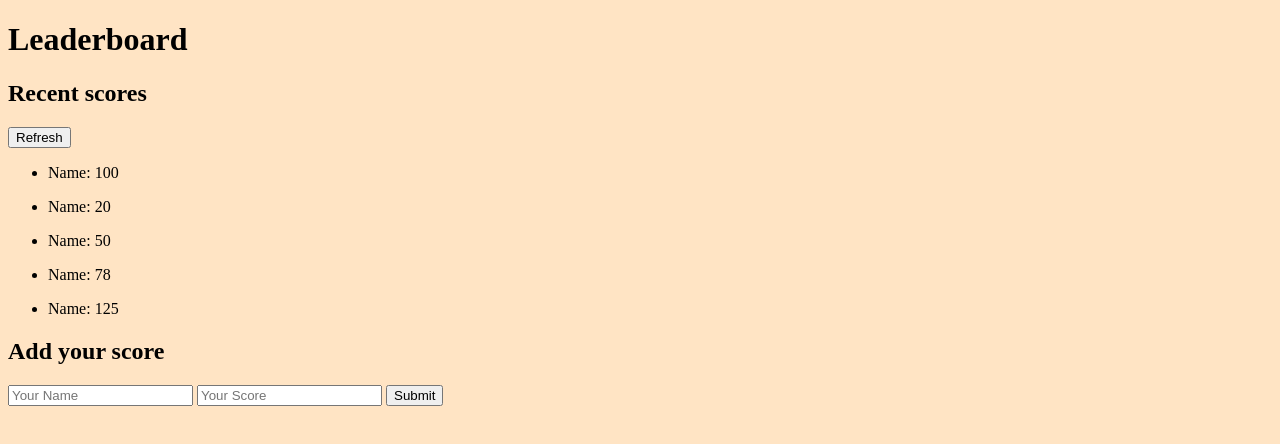
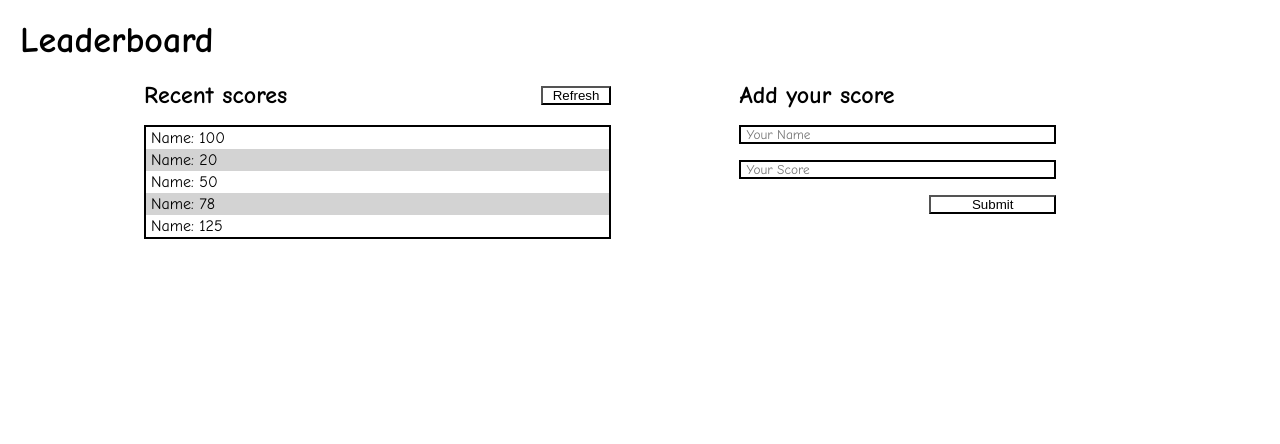
Before and after one commit to dqarias/Leaderboard, a website built with webpack: page src/index.html in a window 1280 px wide. Built offline with nearby package versions, Linux system fonts and the light colour scheme.

Commit message:
Add minimalist styling

```diff
--- a/src/style.css
+++ b/src/style.css
@@ -1,3 +1,93 @@
+@import url("https://fonts.googleapis.com/css2?family=Comic+Neue:wght@300;400;700&display=swap");
+
+*,
+*::after,
+*::before {
+  box-sizing: border-box;
+  margin: 0;
+  padding: 0;
+}
+
+:root {
+  font-size: 62.5%;
+}
+
 body {
-  background-color: bisque;
+  font-size: 1.6rem;
+  font-family: "Comic Neue", sans-serif;
+  font-style: normal;
+  padding: 2rem;
 }
+
+h1 {
+  font-weight: 700;
+  font-size: 3.6rem;
+}
+
+a {
+  text-decoration: none;
+}
+
+ul {
+  list-style: none;
+}
+
+.container {
+  display: flex;
+  gap: 4.8rem;
+  width: 100%;
+  padding: 2rem 10%;
+}
+
+.scores {
+  width: 50%;
+}
+
+.scores__header {
+  display: flex;
+  justify-content: space-between;
+  align-items: center;
+  gap: 2.4rem;
+}
+
+.scores__body {
+  margin-top: 1.6rem;
+  border: 2px solid #000;
+}
+
+.scores__list {
+  padding: 0.2rem 0.5rem;
+}
+
+.scores__list:nth-child(even) {
+  background-color: lightgray;
+}
+
+.add_score {
+  width: 50%;
+  padding: 0rem 8rem;
+}
+
+.add_score__form {
+  display: flex;
+  flex-direction: column;
+  margin-top: 1.6rem;
+  gap: 1.6rem;
+}
+
+.add_score__form > input {
+  font-family: "Comic Neue", sans-serif;
+  padding: 0rem 0.5rem;
+  border: 2px solid #000;
+}
+
+.btn {
+  padding: 0rem 1rem;
+  background-color: transparent;
+  cursor: pointer;
+}
+
+.btn-add {
+  width: 40%;
+  align-self: flex-end;
+}
```
